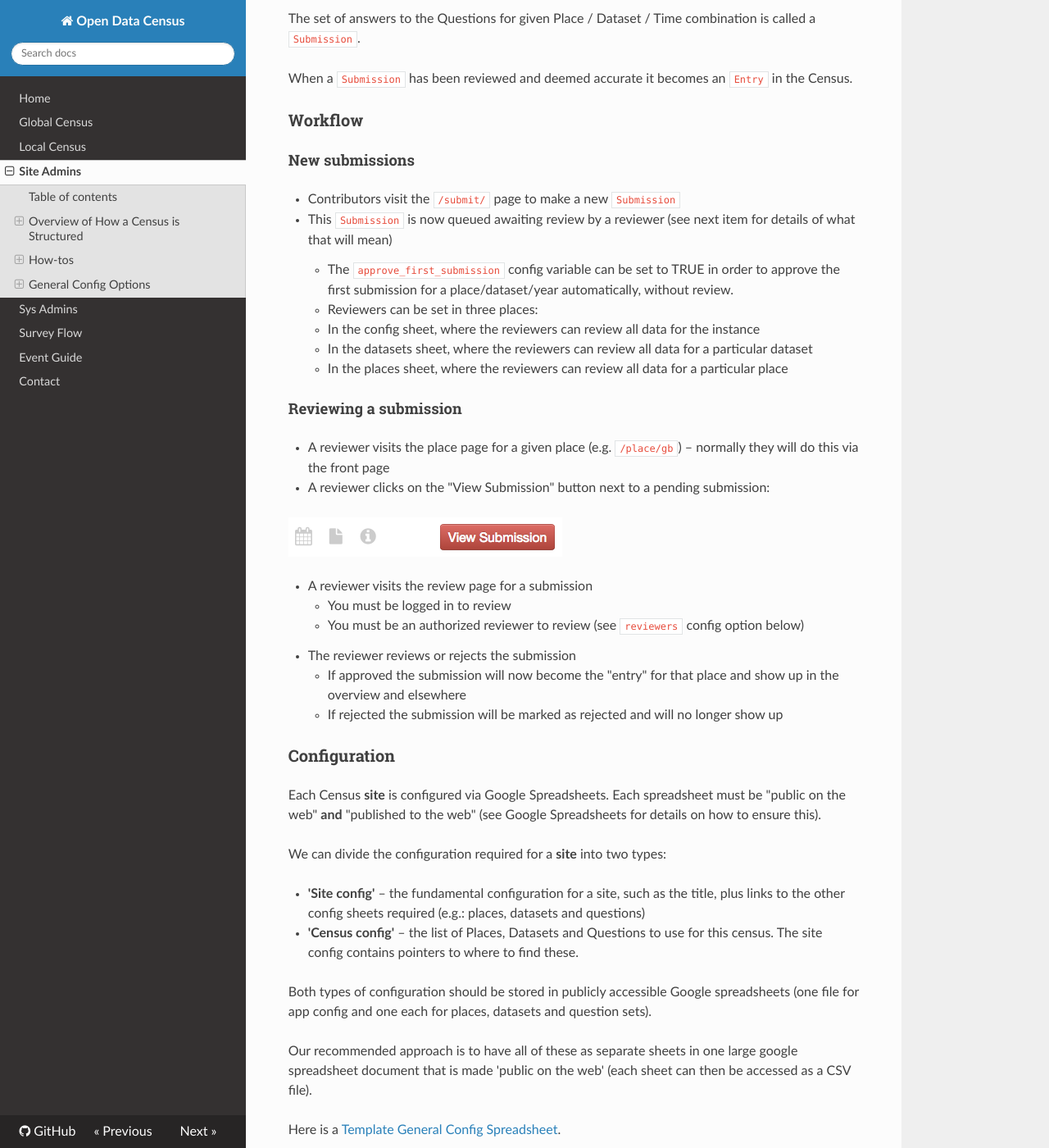
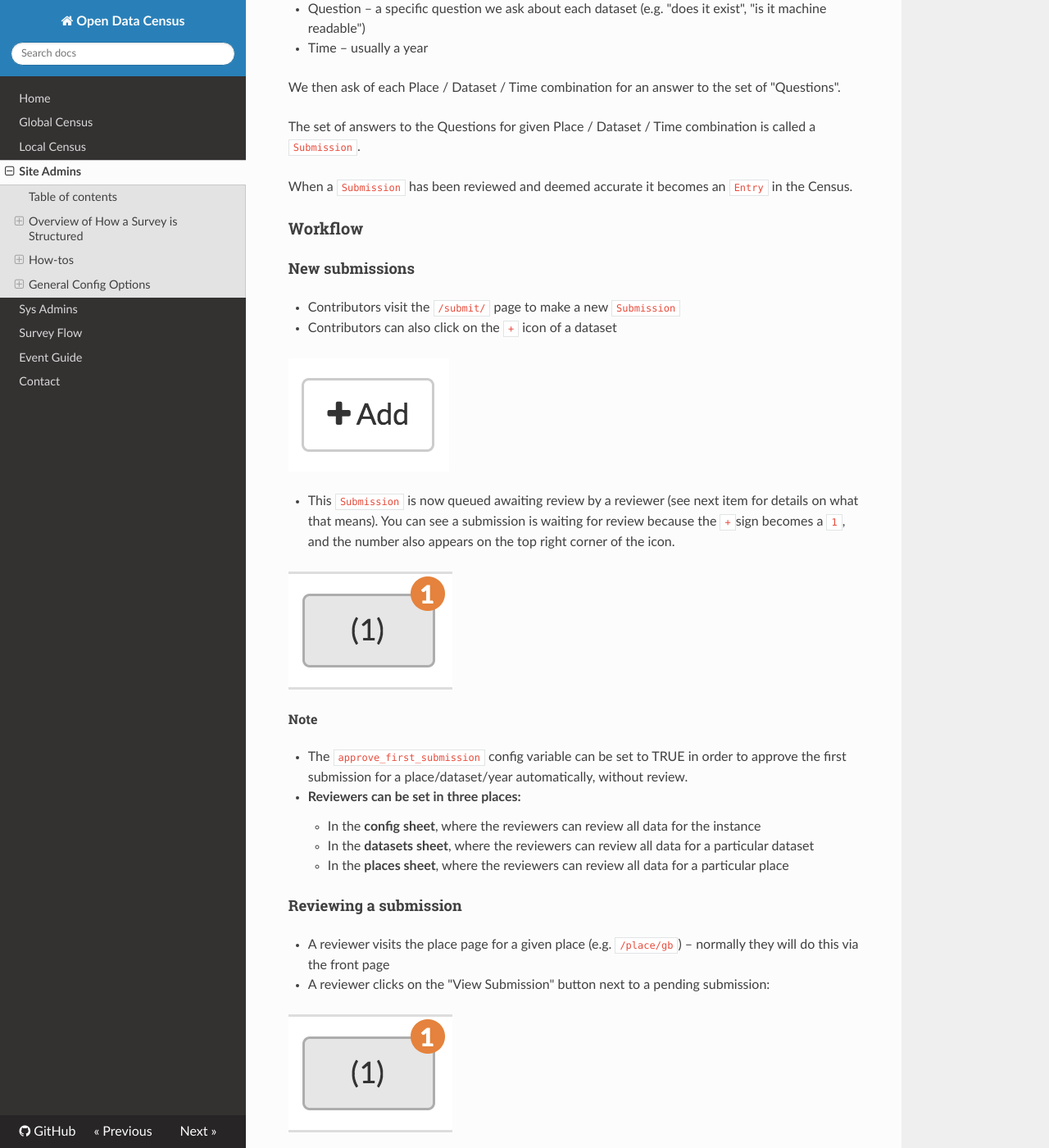
Before and after one commit to okfn/opendatasurvey, an MkDocs documentation site: the page built from docs/site-admins/index.md, in a window 1280 px wide and 1400 px high, scrolled down 1749 px. Shown: the whole window at 82% size. Built offline with MkDocs 1.6.1, drawn with Linux system fonts in a browser that asks for light colours; nearby versions of some CDN libraries; old or Windows-style settings are respelled for this version of MkDocs; some of the changed text lies outside the part shown.

Commit message:
more documentation

```diff
--- a/docs/site-admins/index.md
+++ b/docs/site-admins/index.md
@@ -1,19 +1,19 @@
 # Site Admin Documentation
 
-This is a short introduction to how to administer an Open Data Census.
+This is a short introduction on how to administer an Open Data Survey.
 
-Note: it assumes that a census instance has been booted for you (and is __not__ about the technical side of deploying a census instance)
+Note: it assumes that a survey instance has been booted for you (and is __not__ about the technical side of deploying a survey instance)
 
 ## Table of contents
 
 [TOC]
 
-## Overview of How a Census is Structured
+## Overview of How a Survey is Structured
 
 A Census is a survey built around 4 axes:
 
- * Place – e.g. a country or a city
- * Dataset – e.g. Timetable
+ * Place – e.g. a country, a city or a region
+ * Dataset – e.g. Budget
  * Question – a specific question we ask about each dataset (e.g. "does it exist", "is it machine readable")
  * Time – usually a year
 
@@ -28,35 +28,47 @@ When a `Submission` has been reviewed and deemed accurate it becomes an `Entry`
 #### New submissions
 
  * Contributors visit the `/submit/` page to make a new `Submission`
- * This `Submission` is now queued awaiting review by a reviewer (see next item for details of what that will mean)
-    * The `approve_first_submission` config variable can be set to TRUE in order to approve the first submission for a place/dataset/year automatically, without review.
-    * Reviewers can be set in three places:
-      * In the config sheet, where the reviewers can review all data for the instance
-      * In the datasets sheet, where the reviewers can review all data for a particular dataset
-      * In the places sheet, where the reviewers can review all data for a particular place
+ * Contributors can also click on the `+` icon of a dataset
+
+ ![census-submit](/files/survey-add.png)
+
+ * This `Submission` is now queued awaiting review by a reviewer (see next item for details on what that means). You can see a submission is waiting for review because the `+`sign becomes a `1`, and the number also appears on the top right corner of the icon.
+
+ ![census-submit](/files/survey-rev.png)
+
+
+###### Note
+
+   * The `approve_first_submission` config variable can be set to TRUE in order to approve the first submission for a place/dataset/year automatically, without review.
+   * **Reviewers can be set in three places:**
+   	* In the **config sheet**, where the reviewers can review all data for the instance
+   	* In the **datasets sheet**, where the reviewers can review all data for a particular dataset
+   	* In the **places sheet**, where the reviewers can review all data for a particular place
 
 #### Reviewing a submission
 
  * A reviewer visits the place page for a given place (e.g. `/place/gb`) – normally they will do this via the front page
  * A reviewer clicks on the "View Submission" button next to a pending submission:
 
-   ![census-review](/files/census-review.png)
+   ![census-submit](/files/survey-rev.png)
 
  * A reviewer visits the review page for a submission
-    * You must be logged in to review
-    * You must be an authorized reviewer to review (see `reviewers` config option below)
  * The reviewer reviews or rejects the submission
-    * If approved the submission will now become the "entry" for that place and show up in the overview and elsewhere
-    * If rejected the submission will be marked as rejected and will no longer show up
+ * If approved the submission will now become the "entry" for that place and show up in the overview and elsewhere
+ * If rejected the submission will be marked as rejected and will no longer show up
+
+###### Note
+ * You must be logged in to review
+ * You must be an authorized reviewer to review (see `reviewers` config option below)
 
 ### Configuration
 
-Each Census **site** is configured via Google Spreadsheets. Each spreadsheet must be "public on the web" **and** "published to the web" (see Google Spreadsheets for details on how to ensure this).
+Each Survey **site** is configured via Google Spreadsheets. Each spreadsheet must be "public on the web" **and** "published to the web" (see Google Spreadsheets for details on how to ensure this).
 
 We can divide the configuration required for a **site** into two types:
 
  * **'Site config'** – the fundamental configuration for a site, such as the title, plus links to the other config sheets required (e.g.: places, datasets and questions)
- * **'Census config'** – the list of Places, Datasets and Questions to use for this census. The site config contains pointers to where to find these.
+ * **'Survey config'** – the list of Places, Datasets and Questions to use for this census. The site config contains pointers to where to find these.
 
 Both types of configuration should be stored in publicly accessible Google spreadsheets (one file for app config and one each for places, datasets and question sets).
 
@@ -77,9 +89,9 @@ For the Census to work properly you need to do some initial basic configuration:
 
 Next steps:
 
- * If you want reviewing to work you will need to configure the list of reviewers – see instructions below
+ * If you want reviews to work you will need to configure a list of reviewers – see instructions below
 
-Extras – set additional content e.g.
+####Extras – set additional content
 
  * Add a logo – `navbar_logo` config variable
  * Some short text on the front page – 3-4 sentences about what this is – `overview_page` config variable
```
Also changed, not shown: other parts of docs/site-admins/index.md (+3 -2 lines), docs/index.md (+9 -9 lines), docs/files/survey-add.png (added), docs/files/survey-rev.png (added).
